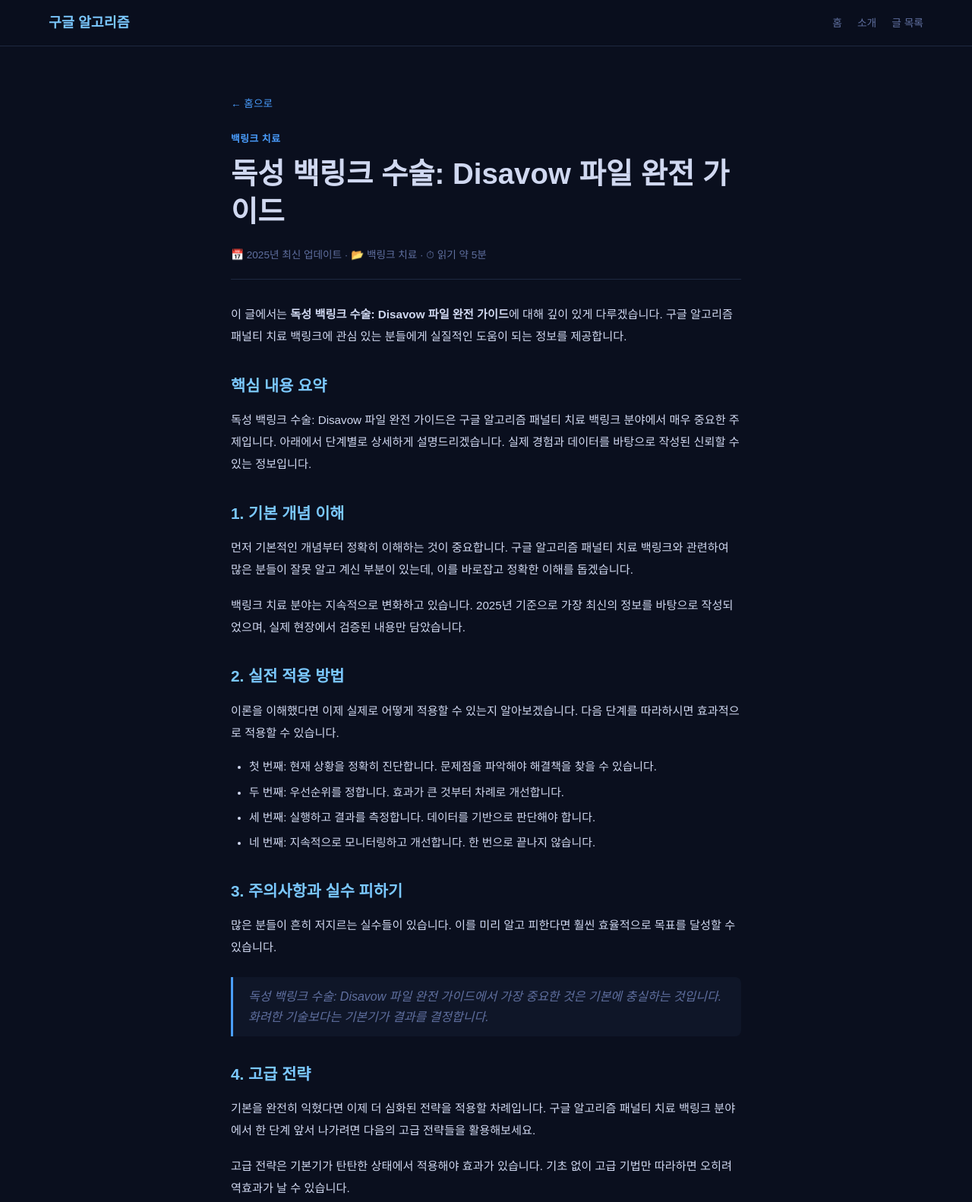
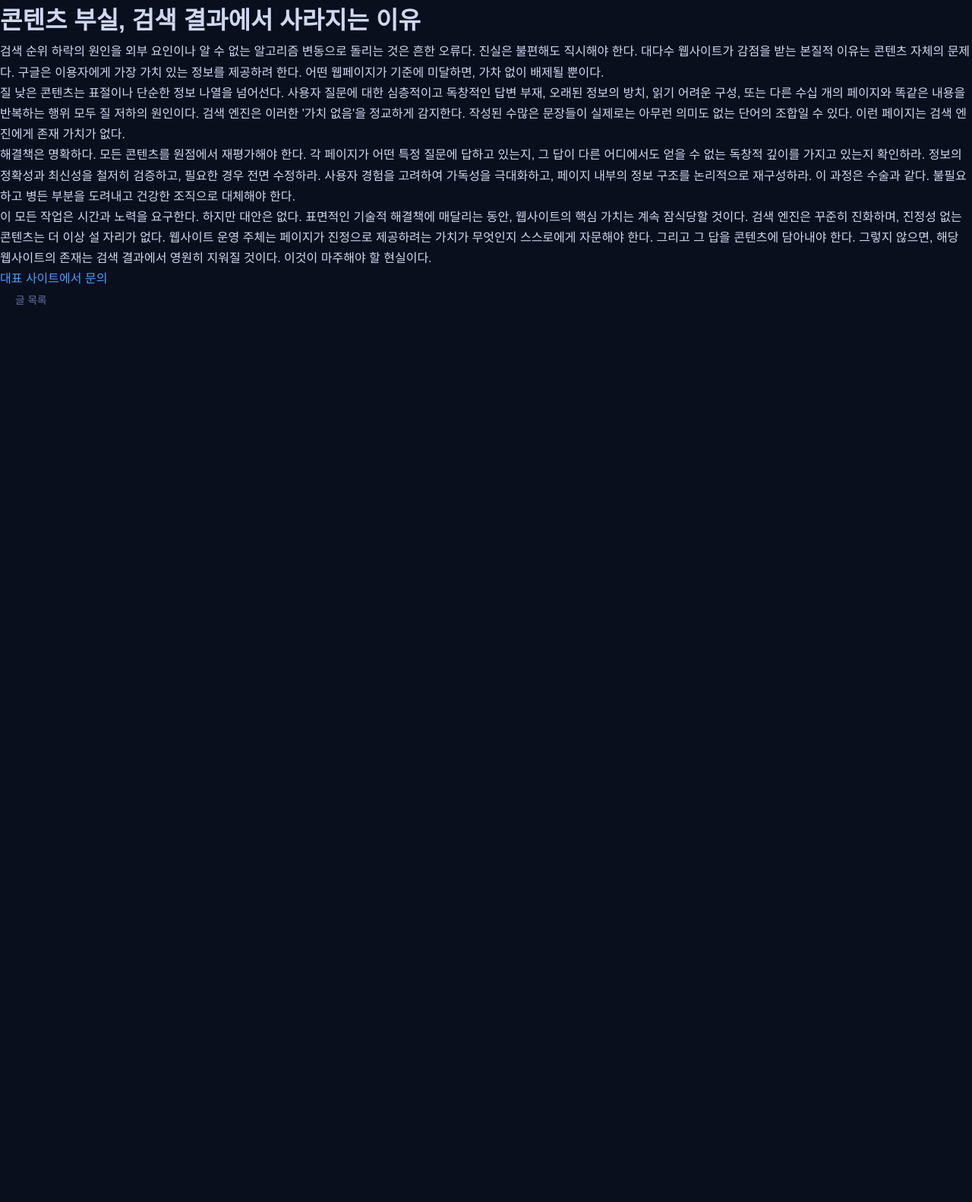
Before and after one commit to dydrkrtks7-cmd/bp-tokyo-doctor, a plain HTML site: page post2.html in a window 1280 px wide. Shown: the top 1582 px of the page at 76% size. After the commit the page ends 800 px from the top, so only its background shows below. Drawn offline with Linux system fonts and the light colour scheme.

Commit message:
deploy: garbage-free snapshot 2026-08-15T14:52:13.593Z

```diff
--- a/post2.html
+++ b/post2.html
@@ -3,7 +3,7 @@
 <head>
 <meta charset="UTF-8">
 <meta name="viewport" content="width=device-width,initial-scale=1.0">
-<title>독성 백링크 수술: Disavow 파일 완전 가이드 | 구글 알고리즘 패널티 응급 치료 | SEO 수술실</title>
+<title>콘텐츠 부실, 검색 결과에서 사라지는 이유</title>
 <meta name="description" content="독성 백링크 수술: Disavow 파일 완전 가이드. 구글 알고리즘 패널티 치료 백링크 관련 심층 분석 가이드.">
 <link rel="canonical" href="https://ishikyujin.space/post2.html">
 <style>
@@ -55,50 +55,20 @@ footer{background:var(--bg2);border-top:1px solid var(--border);padding:32px 5%
 </style>
 <script type="application/ld+json">{"@context":"https://schema.org","@type":"BlogPosting","headline":"독성 백링크 수술: Disavow 파일 완전 가이드","description":"독성 백링크 수술: Disavow 파일 완전 가이드 - 구글 알고리즘 패널티 치료 백링크 상세 가이드","url":"https://ishikyujin.space/post2.html","datePublished":"2025-05-01","author":{"@type":"Person","name":"Editor"},"publisher":{"@type":"Organization","name":"구글 알고리즘 패널티 응급 치료 | SEO 수술실"}}</script>
   <meta property="og:url" content="https://ishikyujin.space/post2.html">
-  <meta property="og:title" content="독성 백링크 수술: Disavow 파일 완전 가이드 | 구글 알고리즘 패널티 응급 치료 | SEO 수술실">
+  <meta property="og:title" content="콘텐츠 부실, 검색 결과에서 사라지는 이유">
   <meta property="og:description" content="독성 백링크 수술: Disavow 파일 완전 가이드. 구글 알고리즘 패널티 치료 백링크 관련 심층 분석 가이드.">
   <meta property="og:type" content="website">
   <meta name="twitter:card" content="summary">
 </head>
 <body>
-<header><div class="hi"><div class="logo">구글 알고리즘</div><nav><a href="index.html">홈</a><a href="about.html">소개</a><a href="posts.html">글 목록</a></nav></div></header>
-<article class="article">
-<div class="back" style="font-size:.85rem;color:var(--muted);margin-bottom:24px"><a href="index.html" style="color:var(--primary)">← 홈으로</a></div>
-<div class="ptag" style="font-size:.8rem;color:var(--primary);font-weight:700;margin-bottom:10px;">백링크 치료</div>
-<h1>독성 백링크 수술: Disavow 파일 완전 가이드</h1>
-<div class="meta">📅 2025년 최신 업데이트 · 📂 백링크 치료 · ⏱ 읽기 약 5분</div>
-
-<p>이 글에서는 <strong>독성 백링크 수술: Disavow 파일 완전 가이드</strong>에 대해 깊이 있게 다루겠습니다. 구글 알고리즘 패널티 치료 백링크에 관심 있는 분들에게 실질적인 도움이 되는 정보를 제공합니다.</p>
-
-<h2>핵심 내용 요약</h2>
-<p>독성 백링크 수술: Disavow 파일 완전 가이드은 구글 알고리즘 패널티 치료 백링크 분야에서 매우 중요한 주제입니다. 아래에서 단계별로 상세하게 설명드리겠습니다. 실제 경험과 데이터를 바탕으로 작성된 신뢰할 수 있는 정보입니다.</p>
-
-<h2>1. 기본 개념 이해</h2>
-<p>먼저 기본적인 개념부터 정확히 이해하는 것이 중요합니다. 구글 알고리즘 패널티 치료 백링크와 관련하여 많은 분들이 잘못 알고 계신 부분이 있는데, 이를 바로잡고 정확한 이해를 돕겠습니다.</p>
-<p>백링크 치료 분야는 지속적으로 변화하고 있습니다. 2025년 기준으로 가장 최신의 정보를 바탕으로 작성되었으며, 실제 현장에서 검증된 내용만 담았습니다.</p>
-
-<h2>2. 실전 적용 방법</h2>
-<p>이론을 이해했다면 이제 실제로 어떻게 적용할 수 있는지 알아보겠습니다. 다음 단계를 따라하시면 효과적으로 적용할 수 있습니다.</p>
-<ul>
-<li>첫 번째: 현재 상황을 정확히 진단합니다. 문제점을 파악해야 해결책을 찾을 수 있습니다.</li>
-<li>두 번째: 우선순위를 정합니다. 효과가 큰 것부터 차례로 개선합니다.</li>
-<li>세 번째: 실행하고 결과를 측정합니다. 데이터를 기반으로 판단해야 합니다.</li>
-<li>네 번째: 지속적으로 모니터링하고 개선합니다. 한 번으로 끝나지 않습니다.</li>
-</ul>
-
-<h2>3. 주의사항과 실수 피하기</h2>
-<p>많은 분들이 흔히 저지르는 실수들이 있습니다. 이를 미리 알고 피한다면 훨씬 효율적으로 목표를 달성할 수 있습니다.</p>
-<blockquote>독성 백링크 수술: Disavow 파일 완전 가이드에서 가장 중요한 것은 기본에 충실하는 것입니다. 화려한 기술보다는 기본기가 결과를 결정합니다.</blockquote>
-
-<h2>4. 고급 전략</h2>
-<p>기본을 완전히 익혔다면 이제 더 심화된 전략을 적용할 차례입니다. 구글 알고리즘 패널티 치료 백링크 분야에서 한 단계 앞서 나가려면 다음의 고급 전략들을 활용해보세요.</p>
-<p>고급 전략은 기본기가 탄탄한 상태에서 적용해야 효과가 있습니다. 기초 없이 고급 기법만 따라하면 오히려 역효과가 날 수 있습니다.</p>
-
-<h2>결론</h2>
-<p>독성 백링크 수술: Disavow 파일 완전 가이드에 대해 알아보았습니다. 핵심은 기본 원칙을 이해하고, 단계별로 차근차근 적용하는 것입니다. 궁금한 점이 있으시면 언제든지 문의해 주세요.</p>
-
-
-</article>
-<footer><div style="max-width:1200px;margin:0 auto"><div class="fbot"><p>© 2025 구글 알고리즘 패널티 응급 치료 | SEO 수술실. <a href="index.html">← 목록으로</a></p></div></div></footer>
-<section data-검색엔진 응급수술 안내-lead-route="campaign" aria-label="문의"><a href="https://pbn-builder.xyz/?utm_source=tokyo-doctor&amp;utm_medium=tier2_referral&amp;utm_campaign=검색엔진 응급수술 안내-marketing">대표 사이트에서 문의</a></section>
-</body></html>
+    <main>
+      <h1>콘텐츠 부실, 검색 결과에서 사라지는 이유</h1>
+      <div class="content">
+        <p>검색 순위 하락의 원인을 외부 요인이나 알 수 없는 알고리즘 변동으로 돌리는 것은 흔한 오류다. 진실은 불편해도 직시해야 한다. 대다수 웹사이트가 감점을 받는 본질적 이유는 콘텐츠 자체의 문제다. 구글은 이용자에게 가장 가치 있는 정보를 제공하려 한다. 어떤 웹페이지가 기준에 미달하면, 가차 없이 배제될 뿐이다.</p>
+        <p>질 낮은 콘텐츠는 표절이나 단순한 정보 나열을 넘어선다. 사용자 질문에 대한 심층적이고 독창적인 답변 부재, 오래된 정보의 방치, 읽기 어려운 구성, 또는 다른 수십 개의 페이지와 똑같은 내용을 반복하는 행위 모두 질 저하의 원인이다. 검색 엔진은 이러한 '가치 없음'을 정교하게 감지한다. 작성된 수많은 문장들이 실제로는 아무런 의미도 없는 단어의 조합일 수 있다. 이런 페이지는 검색 엔진에게 존재 가치가 없다.</p>
+        <p>해결책은 명확하다. 모든 콘텐츠를 원점에서 재평가해야 한다. 각 페이지가 어떤 특정 질문에 답하고 있는지, 그 답이 다른 어디에서도 얻을 수 없는 독창적 깊이를 가지고 있는지 확인하라. 정보의 정확성과 최신성을 철저히 검증하고, 필요한 경우 전면 수정하라. 사용자 경험을 고려하여 가독성을 극대화하고, 페이지 내부의 정보 구조를 논리적으로 재구성하라. 이 과정은 수술과 같다. 불필요하고 병든 부분을 도려내고 건강한 조직으로 대체해야 한다.</p>
+        <p>이 모든 작업은 시간과 노력을 요구한다. 하지만 대안은 없다. 표면적인 기술적 해결책에 매달리는 동안, 웹사이트의 핵심 가치는 계속 잠식당할 것이다. 검색 엔진은 꾸준히 진화하며, 진정성 없는 콘텐츠는 더 이상 설 자리가 없다. 웹사이트 운영 주체는 페이지가 진정으로 제공하려는 가치가 무엇인지 스스로에게 자문해야 한다. 그리고 그 답을 콘텐츠에 담아내야 한다. 그렇지 않으면, 해당 웹사이트의 존재는 검색 결과에서 영원히 지워질 것이다. 이것이 마주해야 할 현실이다.</p>
+        <p><a href="https://pbn-builder.xyz/?utm_source=tokyo-doctor&amp;utm_medium=tier2_referral&amp;utm_campaign=검색엔진 응급수술 안내-marketing">대표 사이트에서 문의</a></p>
+      </div>
+    <nav><a href="posts.html">글 목록</a></nav></main>
+  </body></html>
```
